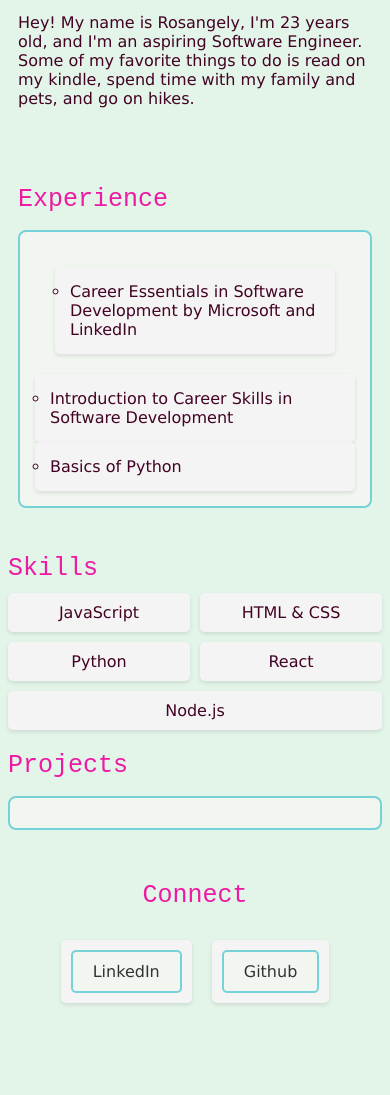
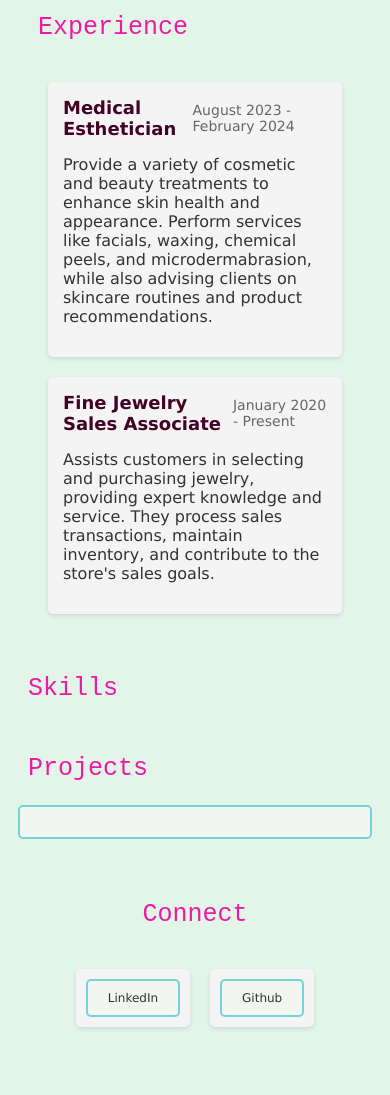
Before and after one commit to rosangely-dls/rosangely-delossantos-kepler, a plain HTML site: page index.html in a window 390 px wide. Shown: the part 414-1509 px from the top of the page. Before the commit the page ends 1467 px from the top, so only its background shows below. Drawn offline with Linux system fonts and the light colour scheme.

Commit message:
responsiveness added plus small tweaks from lesson 9

```diff
--- a/css/index.css
+++ b/css/index.css
@@ -1,12 +1,48 @@
-body {
-    background-color:rgb(227, 244, 233);
-    color: rgb(66, 3, 36);
-    font-family:'Lucida Sans', 'Lucida Sans Regular', 'Lucida Grande', 'Lucida Sans Unicode', Geneva, Verdana, sans-serif
+
+html {
+    font-size: 16px; /* Default base size */
+}
+
+:root {
+    --primary-bg-color: rgb(227, 244, 233);
+    --text-color: rgb(66, 3, 36);
+    --highlight-color: rgb(242, 101, 171);
+    --heading-color: rgb(237, 27, 164);
+    --border-color: #77d2d7;
+    --box-shadow: 0 2px 4px rgba(0, 0, 0, 0.1);
+    --gap-size: 1.25rem;
+    --padding-size: 0.625rem;
+    --border-radius: 0.3125rem;
 }
 
 
+/*Base styles for desktop */
+body {
+    background-color: var(--primary-bg-color);
+    color: var(--text-color);
+    font-size: 1rem;
+    font-family:'Lucida Sans', 'Lucida Sans Regular', 'Lucida Grande', 'Lucida Sans Unicode', Geneva, Verdana, sans-serif;
+
+}
+
+/* Styles for tablets */
+@media (max-width: 1024px) {
+    body {
+      font-size: 0.875rem;
+      padding: 0.9375rem;
+    }
+  }
+
+/* Styles for mobile */
+@media (max-width: 768px) {
+    body {
+      font-size: 0.75rem;
+      padding: var(--padding-size);
+    }
+  }
+
 nav {
-        background-color: rgb(227, 244, 233);
+        background-color: var(--primary-bg-color);
         padding: 0;
     }
 
@@ -23,40 +59,61 @@ nav {
     }
 
     nav ul li a {
-        color: rgb(242, 101, 171);
+        color: var(--highlight-color);
         text-decoration: none;
-        font-size: 16px;
+        font-size: 1rem;
         border: none;
     }
 
 
+/* Base styles for desktop */
 h1 {
     text-align: center;
-    margin-top: 50px;
-    margin-bottom: 25px;
-    padding: 30px;
+    margin-top: 3.125rem;
+    margin-bottom: 1.5625rem;
+    padding: 1.875rem;
     font-family:'Courier New', Courier, monospace;
-    font-size: 45px;
+    font-size: 2.8125rem;
     font-weight:lighter;
-    color:rgb(237, 27, 164)
+    color: var(--heading-color);
 }
 
+@media (max-width: 1024px) {
+    h1, h2, h3 {
+      font-size: 1.25rem;
+    }
+  }
+
+  /* Styles for mobile */
+  @media (max-width: 768px) {
+    h1, h2, h3 {
+      font-size: 1.125rem;
+      padding:  var(--padding-size);
+    }
+  }
+
+
+/* Base styles for desktop */
 h2 {
     margin-bottom: 10px;
     font-family: 'Courier New', Courier, monospace;
-    font-size: 25px;
+    font-size: 1.5625rem;
     font-weight: lighter;
-    color: rgb(237, 27, 164)
+    color: var(--heading-color);
 }
 
+
+
+/* Base styles for desktop */
 h3 {
     margin-bottom: 10px;
     font-family: 'Courier New', Courier, monospace;
-    font-size: 25px;
+    font-size: 1.5625rem;
     font-weight: lighter;
-    color: rgb(237, 27, 164)
-    border
+    color: var(--heading-color);
+
 }
+
 
 #Connect {
     text-align: center;
@@ -65,7 +122,7 @@ h3 {
 #About, #Experience, #Connect {
     margin-top: 20px;
     margin-bottom: 20px;
-    padding: 10px;
+    padding: var(--padding-size);
 }
 
 
@@ -73,22 +130,20 @@ h3 {
 ul {
    background-color: rgb(242, 246, 241);
     list-style-type:circle;
-    border: 2px solid #77d2d7;
+    border: 2px solid var(--border-color);
     padding: 15px;
-    border-radius: 8px;
+    border-radius: var(--border-radius);
 }
 
 a {
-    color:rgb(242, 101, 171);
+    color: var(--highlight-color);
     text-decoration: none;
     transition: color 0.3s ease;
     display: inline-block;
     background-color: rgb(242, 246, 241);
-    color: rgb(242, 101, 171);
-    padding: 10px 20px;
-    border: 2px solid #77d2d7;
-    border-radius: 5px;
-    text-decoration: none;
+    padding: 0.625rem 1.25rem;
+    border: 2px solid var(--border-color);
+    border-radius: var(--border-radius);
     transition: background-color 0.3s ease;
 }
 
@@ -99,29 +154,75 @@ a:hover {
 .flex-container {
     display: flex; /* Enables Flexbox on the container */
     flex-wrap: wrap; /* Allows items to wrap onto the next line */
-    gap: 20px; /* Adds space between items */
-    padding: 20px; /* Adds padding around the container */
+    gap: var(--gap-size); /* Adds space between items */
+    padding: 1.25rem; /* Adds padding around the container */
 }
 
 .flex-item {
     background-color: #f4f4f4; /* Background color for each item */
-    padding: 15px; /* Padding inside each item */
-    border-radius: 5px; /* Rounded corners for each item */
-    box-shadow: 0 2px 4px rgba(0, 0, 0, 0.1); /* Shadow effect for each item */
+    padding: 0.9375rem; /* Padding inside each item */
+    border-radius: var(--border-radius); /* Rounded corners for each item */
+    box-shadow: var(--box-shadow); /* Shadow effect for each item */
     flex: 1 1 200px; /* Flex properties: grow, shrink, basis */
 }
 
-    .skills-container {
+/* Adjust for smaller screens */
+@media (max-width: 768px) {
+    .flex-item {
+        flex: 1 1 100%; /* Full width on smaller screens */
+    }
+}
+
+.experience-container {
+    display: grid; /* Enables Grid layout on the container */
+    grid-template-columns: repeat(auto-fit, minmax(200px, 1fr)); /* Creates responsive columns */
+    gap: var(--gap-size); /* Adds space between items */
+    padding: 1.25rem; /* Adds padding around the container */
+}
+
+.experience-item {
+    background-color: #f4f4f4;
+    padding: 0.9375rem;
+    border-radius: var(--border-radius);
+    box-shadow: var(--box-shadow);
+}
+
+.experience-header {
+    display: flex;
+    justify-content: space-between;
+    align-items: center;
+    margin-bottom: 0.625rem;
+}
+
+.job-title {
+    font-weight: bold;
+    font-size: 1.125rem;
+}
+
+.job-date {
+    font-size: 0.875rem;
+    color: #666;
+}
+
+.job-description {
+    font-size: 1rem;
+    color: #333;
+}
+
+
+
+
+.skills-container {
         display: flex;
         flex-wrap: wrap;
-        gap: 10px;
+        gap: 0.625rem;
     }
 
     .skill-item {
         background-color: #f4f4f4;
-        padding: 10px;
-        border-radius: 5px;
-        box-shadow: 0 2px 4px rgba(0, 0, 0, 0.1);
+        padding: var(--padding-size);
+        border-radius: var(--border-radius);
+        box-shadow: var(--box-shadow);
         flex: 1 1 100px;
         text-align: center;
     }
@@ -131,17 +232,17 @@ a:hover {
         display: flex; /* Enables Flexbox on the container */
         flex-wrap: wrap; /* Allows items to wrap onto the next line */
         justify-content: center; /* Centers items horizontally */
-        gap: 20px; /* Adds space between items */
-        padding: 20px; /* Adds padding around the container */
+        gap: var(--gap-size); /* Adds space between items */
+        padding: 1.25rem; /* Adds padding around the container */
     }
 
     .connect-item {
         display: flex; /* Enables Flexbox on the item for icon and text alignment */
         align-items: center; /* Vertically centers the icon and text */
         background-color: #f4f4f4; /* Background color for each item */
-        padding: 10px; /* Padding inside each item */
-        border-radius: 5px; /* Rounded corners for each item */
-        box-shadow: 0 2px 4px rgba(0, 0, 0, 0.1); /* Shadow effect for each item */
+        padding: var(--padding-size); /* Padding inside each item */
+        border-radius: var(--border-radius); /* Rounded corners for each item */
+        box-shadow: var(--box-shadow); /* Shadow effect for each item */
         transition: background-color 0.3s ease; /* Smooth transition for hover effect */
     }
 
@@ -153,9 +254,9 @@ a:hover {
     }
 
     .connect-item img {
-        width: 24px; /* Icon width */
-        height: 24px; /* Icon height */
-        margin-right: 10px; /* Space between icon and text */
+        width: 1.5rem; /* Icon width */
+        height: 1.5rem; /* Icon height */
+        margin-right: 0.625rem; /* Space between icon and text */
     }
 
     .connect-item:hover {
--- a/index.html
+++ b/index.html
@@ -23,35 +23,34 @@
         <p>Hey! My name is Rosangely, I'm 23 years old, and I'm an aspiring Software Engineer. Some of my favorite things to do is read on my kindle, spend time with my family and pets, and go on hikes. </p>
     </section>
 
-
     <section id="Experience">
         <h2>Experience</h2>
-       <ul>
-        <div class="flex-container">
-           <div class="flex-item">
-            <li>Career Essentials in Software Development by Microsoft and LinkedIn</li>
+        <div class="experience-container">
+            <div class="experience-item">
+                <div class="experience-header">
+                    <span class="job-title">Medical Esthetician</span>
+                    <span class="job-date">August 2023 - February 2024</span>
+                </div>
+                <p class="job-description">Provide a variety of cosmetic and beauty treatments to enhance skin health and appearance. Perform services like facials, waxing, chemical peels, and microdermabrasion, while also advising clients on skincare routines and product recommendations.
+                </p>
+            </div>
+            <div class="experience-item">
+                <div class="experience-header">
+                    <span class="job-title">Fine Jewelry Sales Associate</span>
+                    <span class="job-date">January 2020 - Present</span>
+                </div>
+                <p class="job-description">Assists customers in selecting and purchasing jewelry, providing expert knowledge and service. They process sales transactions, maintain inventory, and contribute to the store's sales goals.</p>
+            </div>
+            <!-- Add more experience items as needed -->
         </div>
-        </div>
+    </section>
 
-        <div class="flex-item">
-            <li>Introduction to Career Skills in Software Development</li>
-        </div>
 
-        <div class="flex-item">
-            <li>Basics of Python</li>
-        </div>
-    </ul>
 
-    </section>
 
     <section id="Skills">
         <h2>Skills</h2>
         <div class="skills-container">
-            <div class="skill-item">JavaScript</div>
-            <div class="skill-item">HTML & CSS</div>
-            <div class="skill-item">Python</div>
-            <div class="skill-item">React</div>
-            <div class="skill-item">Node.js</div>
         </div>
 
 
```
